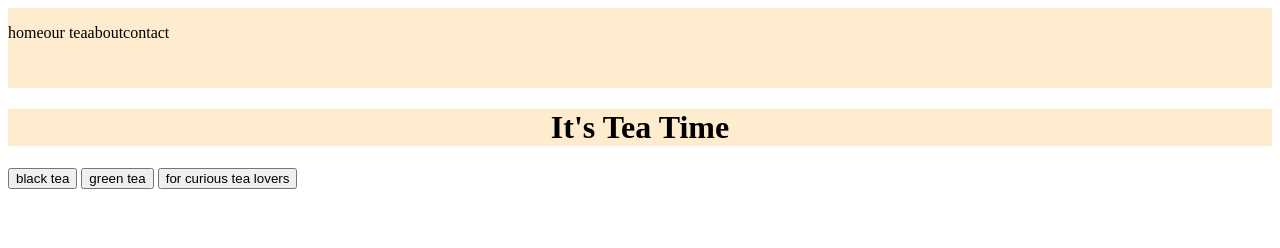
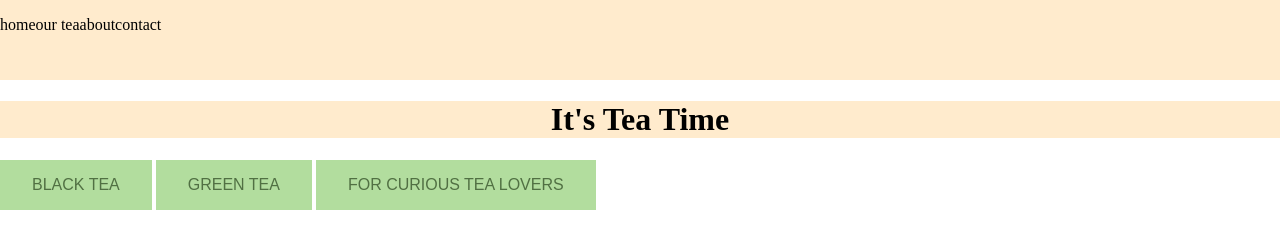
Before and after one commit to mn46/sass-learning, a plain HTML site: page index.html in a window 1280 px wide. Drawn offline with Linux system fonts and the light colour scheme.

Commit message:
learned how to add :hover selector

```diff
--- a/styles/style.scss
+++ b/styles/style.scss
@@ -5,7 +5,8 @@ body {
 
 // creating variables
 
-$button_color: #B85913;
+$button_color: rgb(178, 221, 158);
+$hover_color: rgb(81, 112, 67);
 $light_background: blanchedalmond;
 
 h1 {
@@ -26,3 +27,18 @@ header {
     }
 
 }
+
+// using :hover selector
+
+button {
+    padding: 1em 2em;
+    background-color: $button_color;
+    color: $hover_color;
+    border: none;
+    font-size: 1em;
+    text-transform: uppercase;
+    &:hover {
+        color: #fff;
+        background-color: $hover_color;
+    }
+}
```
Also changed, not shown: styles/style.css, 1 other file.
